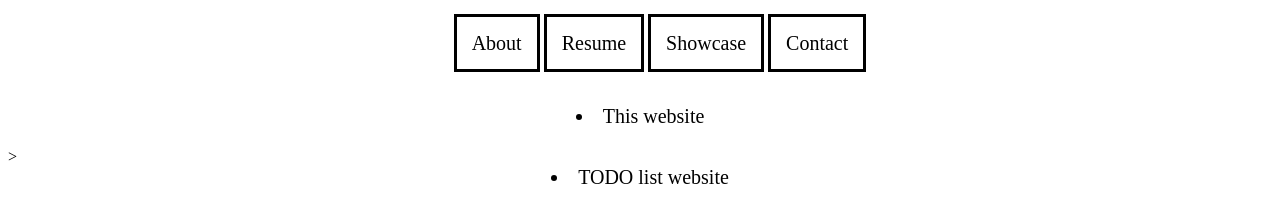
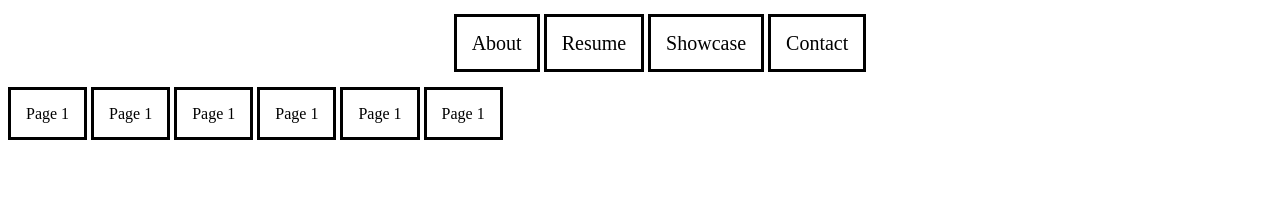
Before and after one commit to DallinT/DallinT.github.io, a plain HTML site: page Showcase.html in a window 1280 px wide. Shown: the part 207-430 px from the top of the page. Drawn offline with Linux system fonts and the light colour scheme.

Commit message:
Add files via upload

```diff
--- a/Showcase.html
+++ b/Showcase.html
@@ -18,10 +18,12 @@
 
             <li><a  href="Contact.html">Contact</a></li>
         </ul>
-        <li>This website</li>>
-        <li>TODO list website</li>
-
-
+        <a href = "dabieb.github.io/5WebSites/Page1/index.html">Page 1</a>
+        <a href = "dabieb.github.io/5WebSites/Page1/index.html">Page 1</a>
+        <a href = "dabieb.github.io/5WebSites/Page1/index.html">Page 1</a>
+        <a href = "dabieb.github.io/5WebSites/Page1/index.html">Page 1</a>
+        <a href = "dabieb.github.io/5WebSites/Page1/index.html">Page 1</a>
+        <a href = "dabieb.github.io/5WebSites/Page1/index.html">Page 1</a>
 
 
 
```
